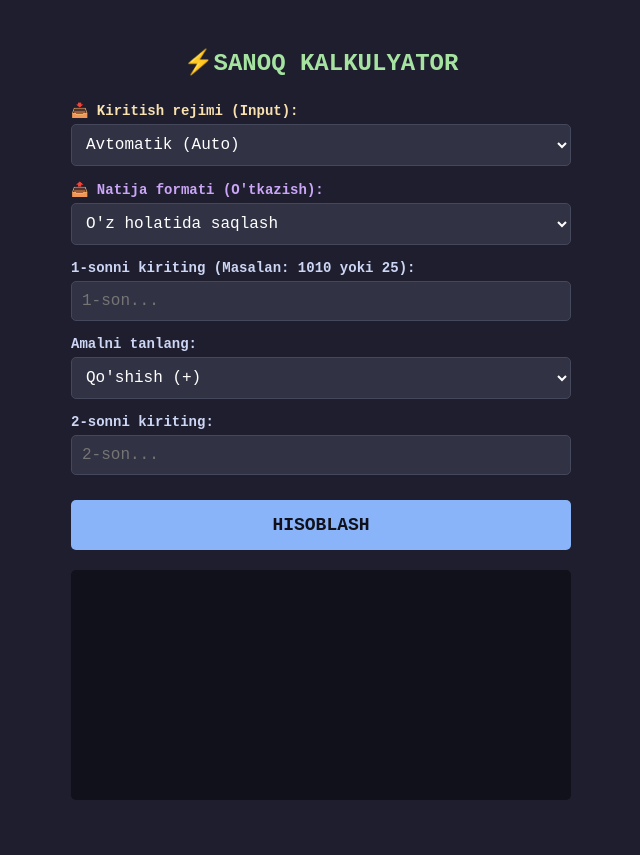
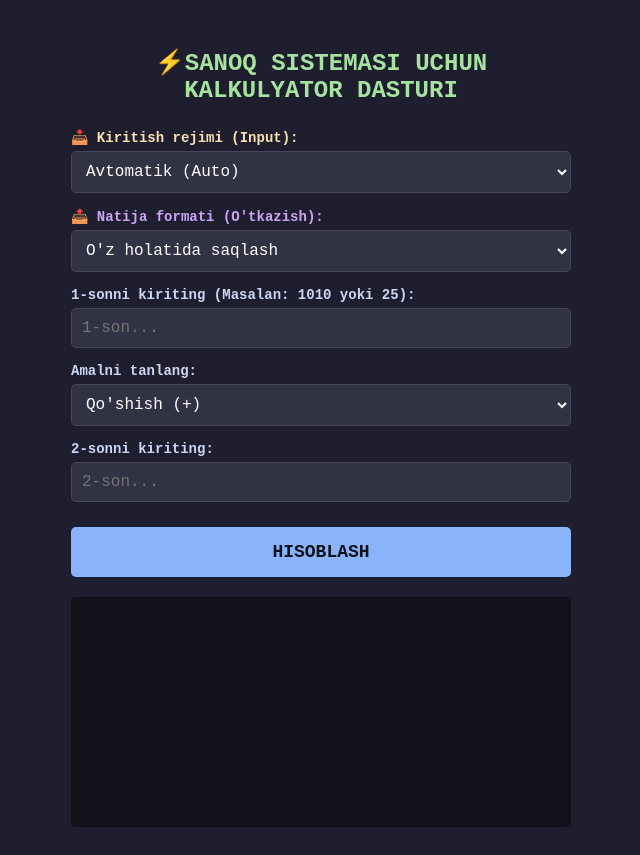
Before and after one commit to mavlonovnajmiddin24/maxsus-1, a plain HTML site: page index.html in a window 1280 px wide. Shown: the whole page, without its empty margins (319-959 px from the left). Before the commit the page ends 828 px from the top, so only its background shows below. Drawn offline with Linux system fonts and the light colour scheme.

Commit message:
Update index.html

```diff
--- a/index.html
+++ b/index.html
@@ -69,7 +69,7 @@
 <body>
 
 <div class="container">
-    <h2>⚡SANOQ  KALKULYATOR</h2>
+    <h2>⚡SANOQ SISTEMASI UCHUN KALKULYATOR DASTURI</h2>
 
     <label class="label-yellow">📥 Kiritish rejimi (Input):</label>
     <select id="kiritish">
```
